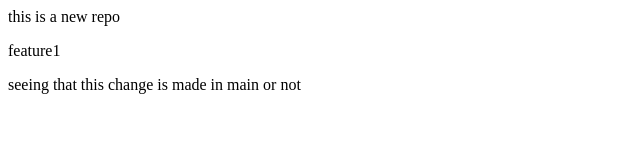
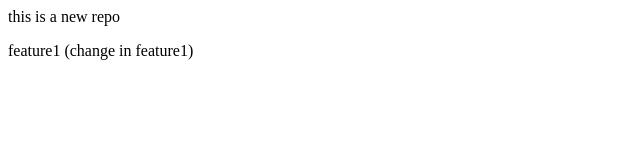
Before and after one commit to kingdhaval/LocalRepo, a plain HTML site: page index.html in a window 1280 px wide. Shown: the whole page, without its empty margins (0-640 px from the left). Drawn offline with Linux system fonts and the light colour scheme.

Commit message:
change in feature1 third time to check

```diff
--- a/index.html
+++ b/index.html
@@ -1,3 +1,2 @@
 <p>this is a new repo</p>
-<p>feature1</p>
-<p>seeing that this change is made in main or not</p>
+<p>feature1 (change in feature1)</p>
```
